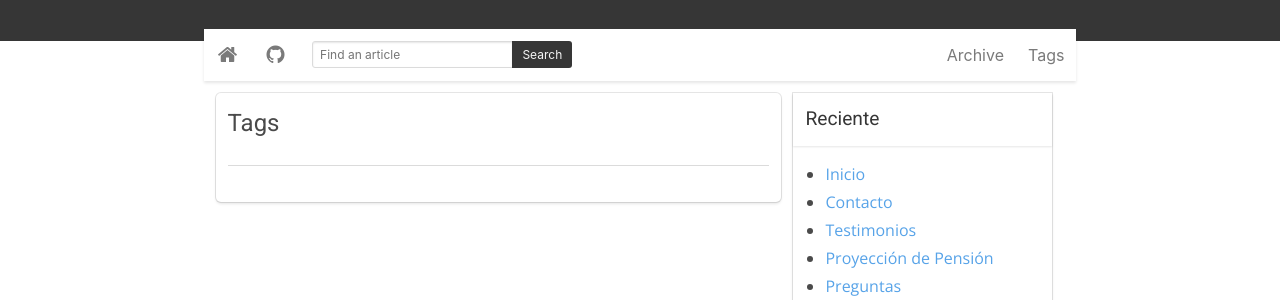
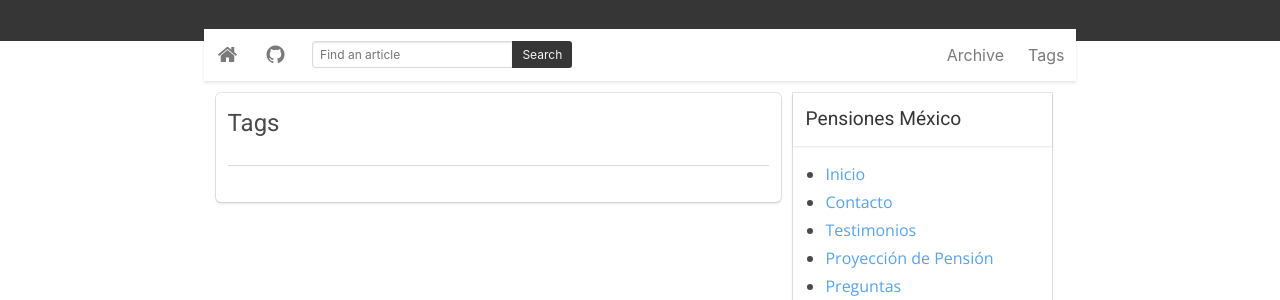
Before and after one commit to PensionesMexico/PensionesMexico.github.io, a Jekyll site: the page built from tags.html, in a window 1280 px wide. Shown: the part 125-425 px from the top of the page. Built offline with Jekyll 4.4.1, drawn with Linux system fonts in a browser that asks for light colours.

Commit message:
Update default.html

```diff
--- a/_layouts/default.html
+++ b/_layouts/default.html
@@ -80,7 +80,7 @@
             <div class="card">
               <header class="card-header">
                 <p class="card-header-title nice-title">
-                  Reciente
+                  Pensiones México
                 </p>
               </header>
               <div class="card-content">
```
